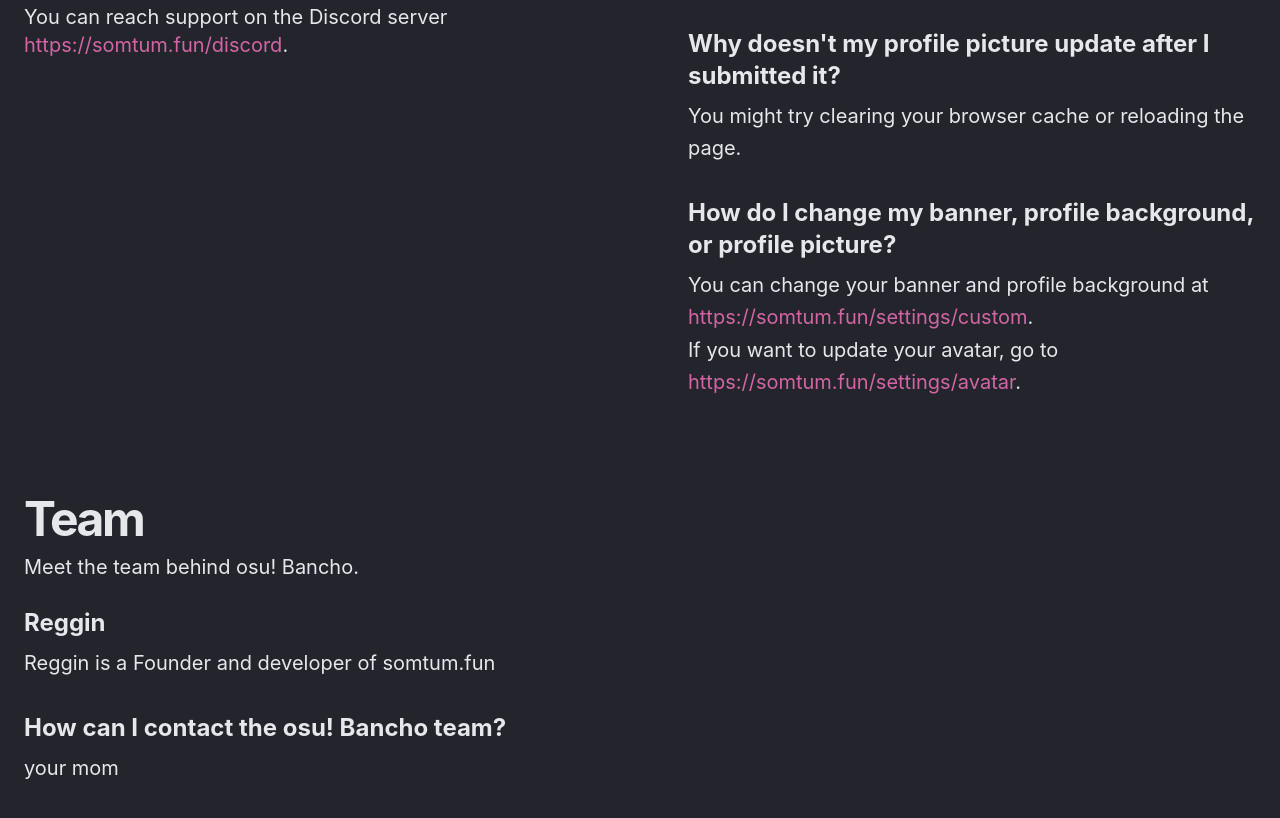
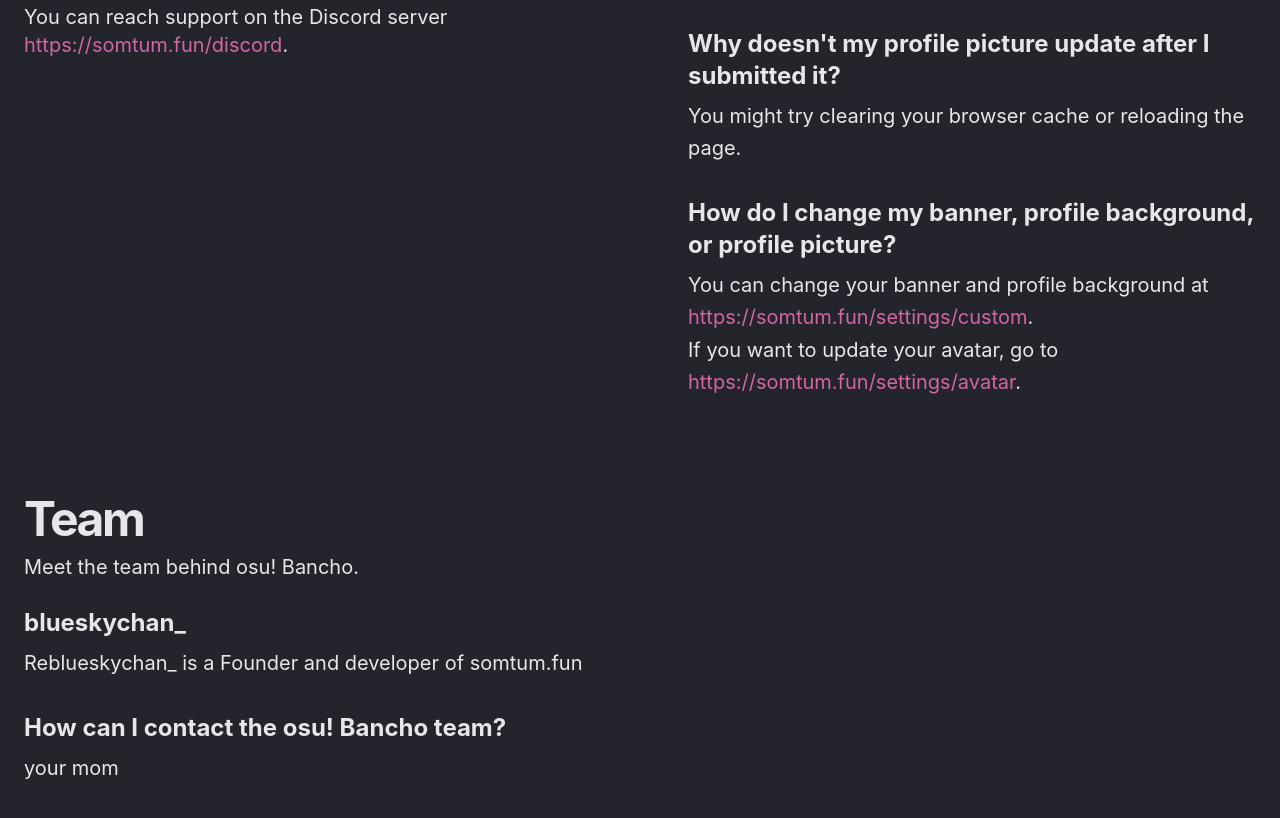
Before and after one commit to osu-somtum/faq.somtum.fun, a website built with Vite: page index.html in a window 1280 px wide. Shown: the part 431-1249 px from the top of the page. Built offline with nearby package versions, Linux system fonts and the light colour scheme.

Commit message:
remive jokes

```diff
--- a/index.html
+++ b/index.html
@@ -119,9 +119,9 @@
             </div>
             <div class="space-y-8">
               <div class="space-y-2">
-                <h3 class="text-2xl font-bold text-gray-200">Reggin</h3>
+                <h3 class="text-2xl font-bold text-gray-200">blueskychan_</h3>
                 <p class="md:text-xl/relaxed text-gray-200">
-                  Reggin is a Founder and developer of somtum.fun
+                  Reblueskychan_ is a Founder and developer of somtum.fun
                 </p>
               </div>
 
```
